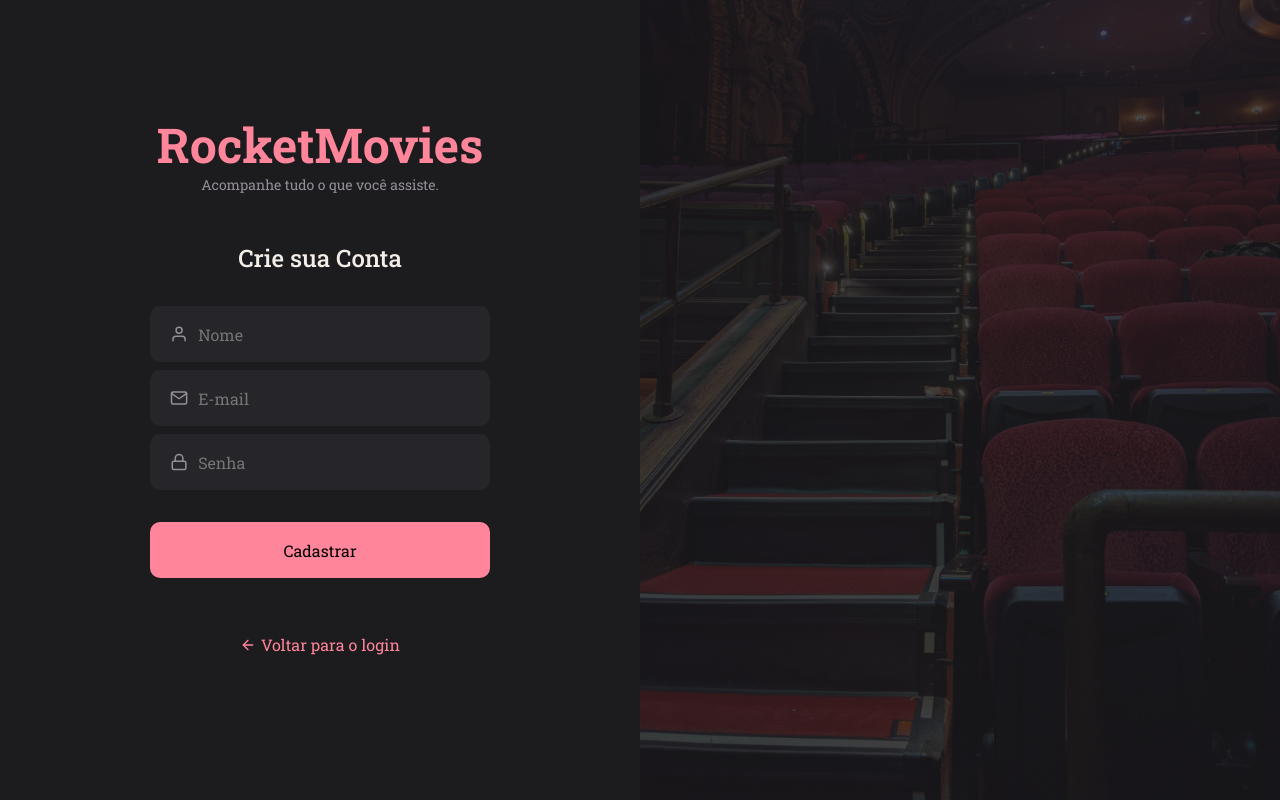
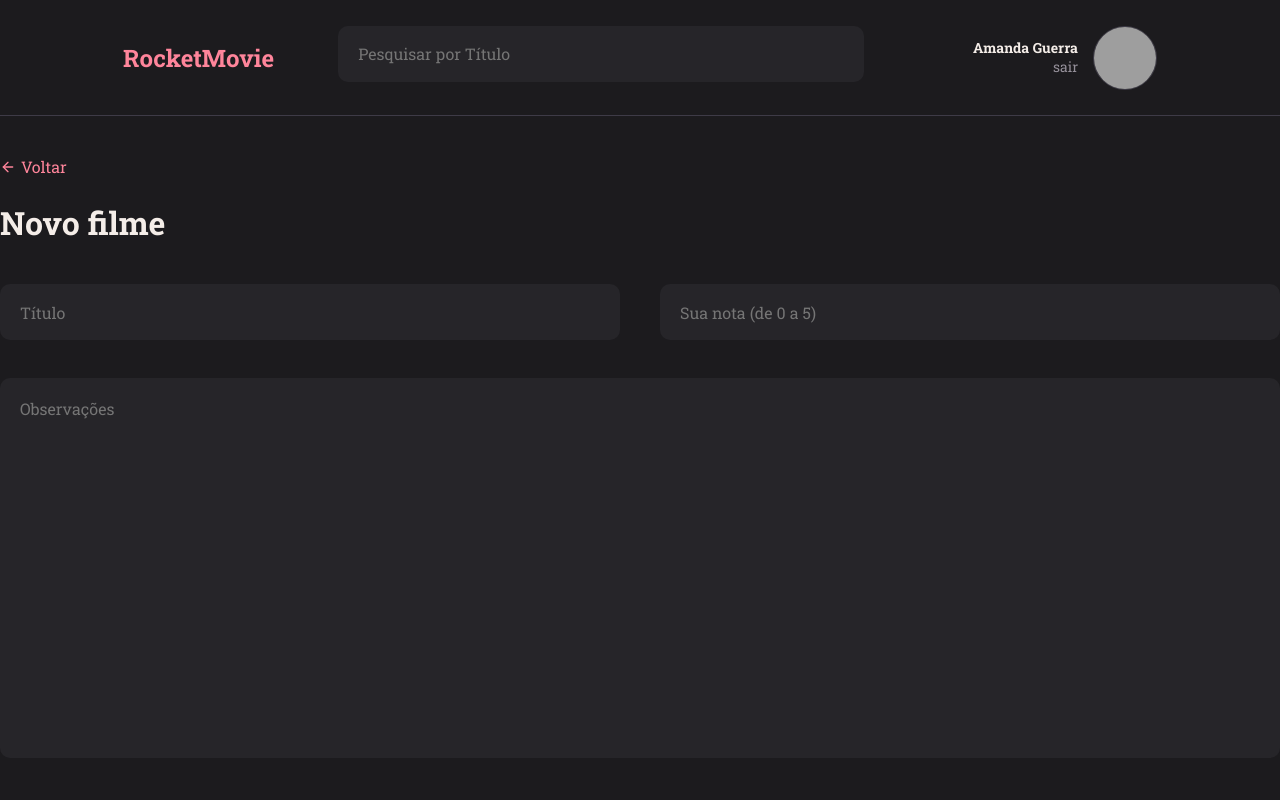
Before and after one commit to amaendoas/rocket-movie-frontend, a React (Vite) app: page / in a window 1280 px wide. Built offline with nearby package versions, Linux system fonts and the light colour scheme; grey boxes are pictures that could not be loaded.

Commit message:
Página New Movie finalizada

```diff
--- a/src/components/Button/index.jsx
+++ b/src/components/Button/index.jsx
@@ -1,6 +1,6 @@
 import { Container } from './styles'
 
-export function Button({title, loading = false, icon: Icon, ...rest}) {
+export function Button({title, loading = false, isDelete, icon: Icon, ...rest}) {
 
   return (
     <Container
--- a/src/components/Button/styles.js
+++ b/src/components/Button/styles.js
@@ -3,7 +3,6 @@ import styled from "styled-components";
 export const Container = styled.button`
   width: 100%;
   height: 56px;
-  background: ${({theme}) => theme.COLORS.PINK};
   border-radius: 10px;
   border: none;
   padding: 0 20px;
@@ -11,5 +10,7 @@ export const Container = styled.button`
   align-items: center;
   justify-content: center;
   gap: 5px;
+  background: ${({theme}) => theme.COLORS.PINK};
+  color: ${({theme}) => theme.COLORS.BACKGROUND_800};
   font-size: 16px;
 `;
--- /dev/null
+++ b/src/components/MovieItem/index.jsx
@@ -0,0 +1,21 @@
+import {FiPlus, FiX} from 'react-icons/fi'
+
+import { Container } from './styles'
+
+export function MovieItem({isNew, value, onClick, ...rest}) {
+  return (
+    <Container isNew={isNew}>
+      <input
+      type="text"
+      value={value}
+      readOnly={!isNew}
+      />
+      <button
+      type='button'
+      onClick={onClick}
+      >
+        {isNew ? <FiPlus/> : <FiX/>}
+      </button>
+    </Container>
+  )
+}
--- /dev/null
+++ b/src/components/MovieItem/styles.js
@@ -0,0 +1,37 @@
+import styled from "styled-components";
+
+export const Container = styled.div`
+  display: flex;
+  align-items: center;
+
+  background: ${({theme, isNew}) => isNew ? "transparent" : theme.COLORS.BACKGROUND_700};
+  color: ${({theme}) => theme.COLORS.WHITE};
+
+  border: ${({theme, isNew}) => isNew ? `1px dashed ${theme.COLORS.GRAY_100}` : "none"};
+
+  border-radius: 10px;
+  padding-right: 16px;
+
+  > button {
+    border: none;
+    background: none;
+
+    svg {
+      font-size: 24px;
+      color: ${({theme}) => theme.COLORS.PINK};
+    }
+  }
+
+  > input {
+    border: none;
+    height: 56px;
+    width: fit-content;
+    padding: 12px;
+    background: transparent;
+    color: ${({theme}) => theme.COLORS.WHITE_100};
+
+    &:placeholder {
+      color: ${({theme}) => theme.COLORS.GRAY_100};
+    }
+  }
+`
--- a/src/main.jsx
+++ b/src/main.jsx
@@ -1,6 +1,6 @@
 import React from 'react';
 import ReactDOM from 'react-dom/client';
-import { SignUp } from './pages/SignUp';
+import { New } from './pages/New';
 import GlobalStyles from './styles/global';
 import { ThemeProvider } from 'styled-components';
 import theme from './styles/theme';
@@ -9,7 +9,7 @@ ReactDOM.createRoot(document.getElementById('root')).render(
   <React.StrictMode>
     <ThemeProvider theme={theme}>
     <GlobalStyles/>
-    <SignUp />
+    <New />
     </ThemeProvider>
   </React.StrictMode>
 );
--- /dev/null
+++ b/src/pages/New/index.jsx
@@ -0,0 +1,38 @@
+import { Container, Form } from "./styles";
+import { Header } from "../../components/Header";
+import { Button } from '../../components/Button';
+import { ButtonText } from "../../components/ButtonText";
+import { Input } from "../../components/Input";
+import { FiArrowLeft } from "react-icons/fi";
+import { MovieItem } from "../../components/MovieItem";
+
+
+export function New() {
+  return(
+    <Container>
+      <Header/>
+      <main>
+        <Form>
+          <ButtonText title="Voltar" icon={FiArrowLeft}/>
+          <h1>Novo filme</h1>
+          <div className="title">
+            <Input type="text" placeholder="Título"/>
+            <Input type="number" placeholder="Sua nota (de 0 a 5)" max="5" min="0"/>
+          </div>
+          <textarea placeholder="Observações" cols="30" rows="10"></textarea>
+          <h2>Marcadores</h2>
+          <div className="item">
+            <MovieItem isNew value="Ação"/>
+            <MovieItem value="Ficção Científica"/>
+          </div>
+          <div className="buttons">
+            <button className="delete">
+              Excluir Filme
+            </button>
+            <Button title="Salvar alterações"/>
+          </div>
+        </Form>
+      </main>
+    </Container>
+  )
+}
--- /dev/null
+++ b/src/pages/New/styles.js
@@ -0,0 +1,80 @@
+import styled from "styled-components";
+
+export const Container = styled.div`
+  display: grid;
+  height: 100vh;
+  grid-template-rows: 116px auto;
+  grid-template-areas:
+  "header"
+  "content";
+
+  > main {
+    grid-area: content;
+    padding: 40px 0;
+    overflow-y: auto;
+  }
+`
+export const Form = styled.form`
+    max-width: 1300px;
+    margin: 0 auto;
+
+  h1 {
+    margin: 24px 0 40px 0;
+  }
+
+
+  .title {
+    display: flex;
+    gap: 40px;
+    margin-bottom: 30px;
+  }
+
+  textarea {
+    background: ${({theme}) => theme.COLORS.BACKGROUND_700};
+    width: 100%;
+    height: 380px;
+    border: none;
+    border-radius: 10px;
+    padding: 20px;
+    color: ${({theme}) => theme.COLORS.WHITE_100};
+    resize: none;
+  }
+
+  h2 {
+    font-weight: 400;
+    font-size: 20px;
+    line-height: 26px;
+    color: ${({theme}) => theme.COLORS.GRAY_100};
+    padding: 40px 0 32px;
+  }
+
+  .item {
+    background-color: ${({theme}) => theme.COLORS.BACKGROUND_900};
+    padding: 16px;
+    width: 100%;
+    border-radius: 10px;
+    display: flex;
+    gap: 10px;
+  }
+
+  .buttons {
+    display: flex;
+    gap: 10px;
+    padding-top: 40px;
+  }
+
+  .delete {
+    width: 100%;
+    height: 56px;
+    border-radius: 10px;
+    border: none;
+    padding: 0 20px;
+    display: flex;
+    align-items: center;
+    justify-content: center;
+    gap: 5px;
+    background: ${({theme}) => theme.COLORS.BACKGROUND_900};
+    color: ${({theme}) => theme.COLORS.PINK};
+    font-size: 16px;
+  }
+`
```
